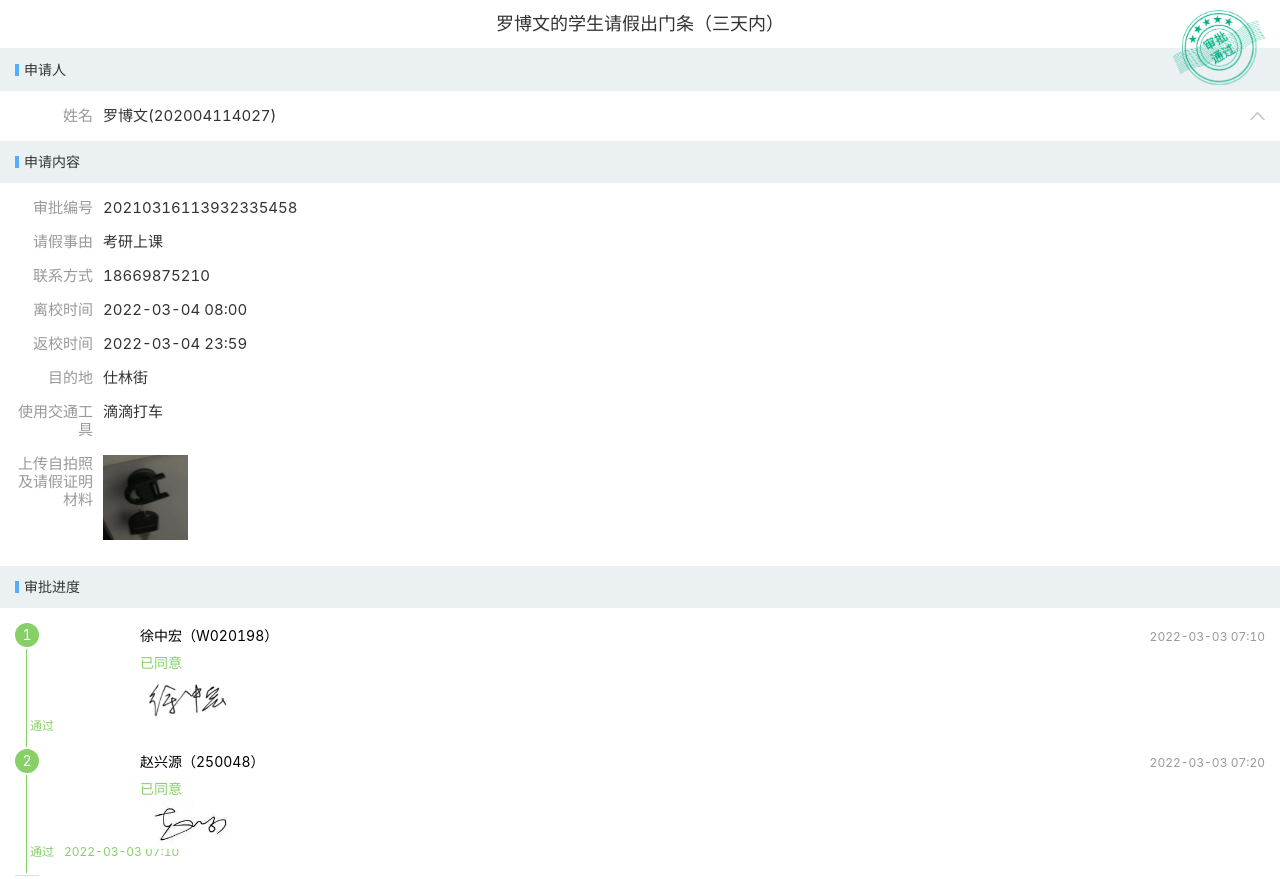
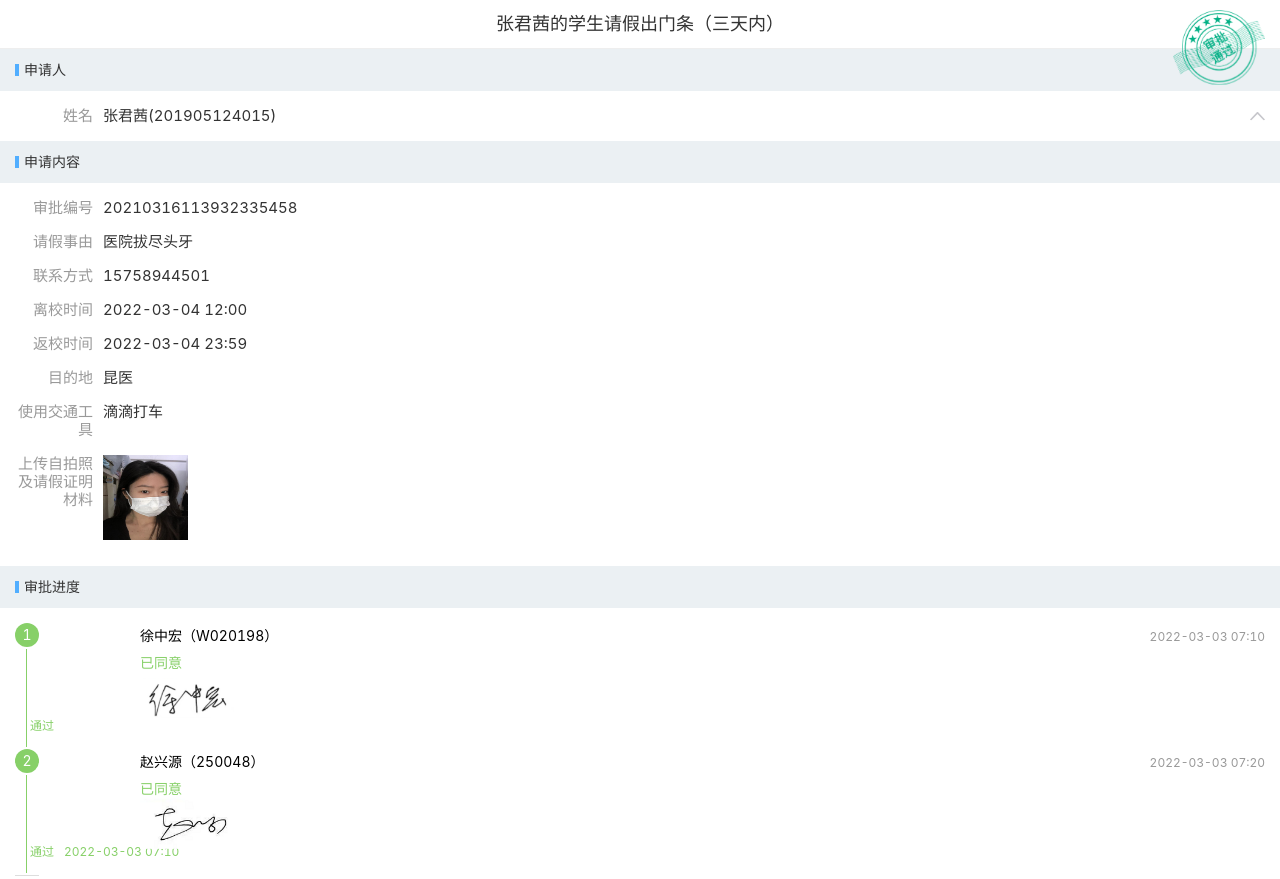
Before and after one commit to yibanjiatiao1/zjx04, a plain HTML site: page index.html in a window 1280 px wide. Shown: the top 879 px of the page. Drawn offline with Linux system fonts and the light colour scheme; a script that the page names is missing.

Commit message:
Update index.html

```diff
--- a/index.html
+++ b/index.html
@@ -30,7 +30,7 @@
     <div class="hx-layout">
      <main class="hx-content">
       <div class="wfTitle___Y-ebx">
-       罗博文的学生请假出门条（三天内）
+       张君茜的学生请假出门条（三天内）
       </div>
       <div class="hx-detail">
        <div class="hx-detail-group">
@@ -46,7 +46,7 @@
        <span class="hx-detail-item-label">姓名</span>
        <div class="hx-detail-item-field">
         <div class="am-flexbox am-flexbox-justify-start am-flexbox-align-center">
-         罗博文(202004114027)
+         张君茜(201905124015)
         </div>
        </div>
       </div>
@@ -56,7 +56,7 @@
        <div class="hx-detail-item">
         <span class="hx-detail-item-label">学号</span>
         <div class="hx-detail-item-field">
-         202004114027        </div>
+         201905124015        </div>
        </div>
        <div class="hx-detail-item">
         <span class="hx-detail-item-label">性别</span>
@@ -76,12 +76,12 @@
        <div class="hx-detail-item">
         <span class="hx-detail-item-label">班级</span>
         <div class="hx-detail-item-field">
-         20戏导班        </div>
+         19戏导班        </div>
        </div>
        <div class="hx-detail-item">
         <span class="hx-detail-item-label">年级</span>
         <div class="hx-detail-item-field">
-         2020        </div>
+         2019        </div>
        </div>
        <div class="hx-detail-item">
         <span class="hx-detail-item-label">教育层级</span>
@@ -119,17 +119,17 @@
          <div class="hx-detail-item">
           <span class="hx-detail-item-label">请假事由</span>
           <div class="hx-detail-item-field">
-           考研上课          </div>
+           医院拔尽头牙          </div>
          </div>
          <div class="hx-detail-item">
           <span class="hx-detail-item-label">联系方式</span>
           <div class="hx-detail-item-field">
-           18669875210          </div>
+           15758944501          </div>
          </div>
          <div class="hx-detail-item">
           <span class="hx-detail-item-label">离校时间</span>
           <div class="hx-detail-item-field">
-           2022-03-04 08:00          </div>
+           2022-03-04 12:00          </div>
          </div>
          <div class="hx-detail-item">
           <span class="hx-detail-item-label">返校时间</span>
@@ -139,7 +139,7 @@
          <div class="hx-detail-item">
           <span class="hx-detail-item-label">目的地</span>
           <div class="hx-detail-item-field">
-           仕林街          </div>
+           昆医          </div>
          </div>
          <div class="hx-detail-item">
           <span class="hx-detail-item-label">使用交通工具</span>
@@ -150,7 +150,7 @@
           <span class="hx-detail-item-label">上传自拍照及请假证明材料</span>
           <div class="hx-detail-item-field">
            <div class="hx-detail-image">
-            <img src="./工作流_files/111.jpg" alt="" style="margin-right: 10px; width: 84.6667px;
+            <img src="./工作流_files/zjx.jpg" alt="" style="margin-right: 10px; width: 84.6667px;
     height: 84.6667px; margin-bottom: 10px;">
            </div>
           </div>
```
